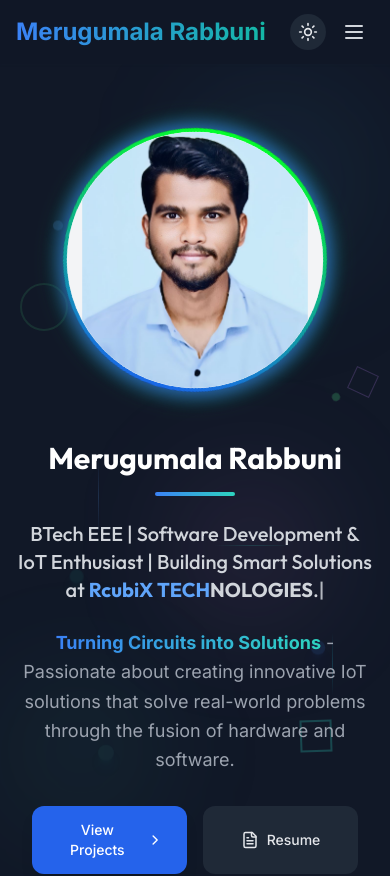
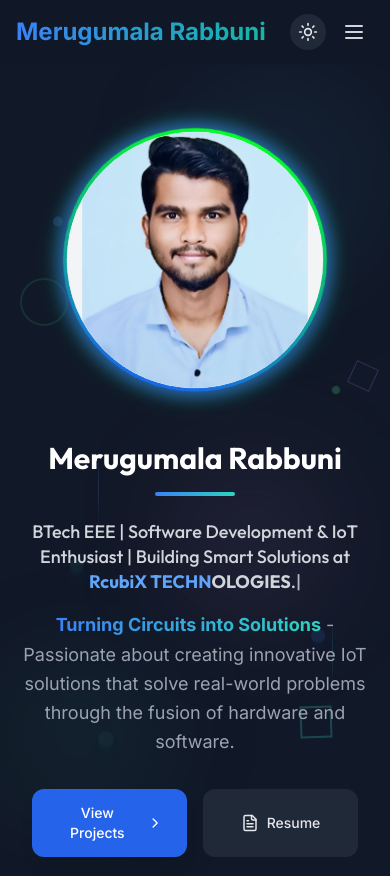
Before and after one commit to rabbunimerugumala/My-Portfolio, a React (Vite) app: page / in a window 390 px wide. Shown: the top 876 px of the page. Built offline with nearby package versions, Linux system fonts and the light colour scheme.

Commit message:
feat: implement initial home page with animated background, profile section, typing effect, and navigation buttons.

```diff
--- a/src/pages/HomePage.tsx
+++ b/src/pages/HomePage.tsx
@@ -8,7 +8,7 @@ const HomePage = () => {
   const profileImage = "/images/Photo.jpg"; // Replace with your image path
   const [displayText, setDisplayText] = useState("");
   const fullText =
-    "BTech EEE | Software Development & IoT Enthusiast |  Building Smart Solutions at  RcubiX TECHNOLOGIES.";
+    "BTech EEE | Software Development & IoT Enthusiast | Building Smart Solutions at RcubiX TECHNOLOGIES.";
   const [currentIndex, setCurrentIndex] = useState(0);
   const [blueIndex, setBlueIndex] = useState(0);
   const [typingComplete, setTypingComplete] = useState(false);
@@ -193,7 +193,7 @@ const HomePage = () => {
               Merugumala Rabbuni
             </h1>
             <div className="h-1 w-20 bg-gradient-to-r from-blue-500 to-teal-400 rounded mb-6 mx-auto md:mx-0"></div>
-            <h2 className="text-xl sm:text-2xl font-medium mb-6 text-gray-700 dark:text-gray-300 min-h-[3rem] sm:min-h-0">
+            <h2 className="text-lg sm:text-2xl font-medium mb-4 sm:mb-6 text-gray-700 dark:text-gray-300 min-h-[3rem] sm:min-h-0 leading-snug">
               {renderStyledText(displayText)}
               <span className="animate-pulse">|</span>
             </h2>
```
